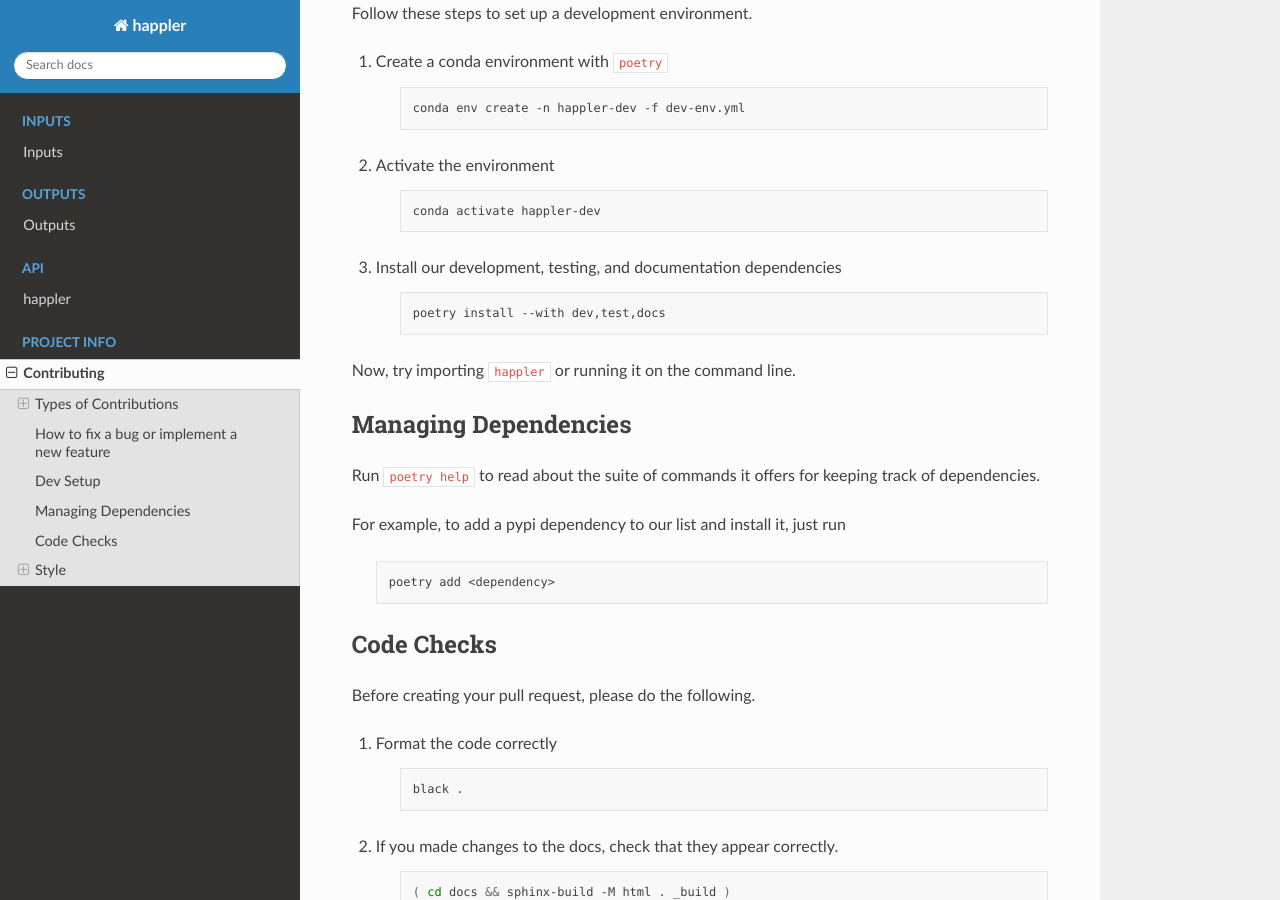
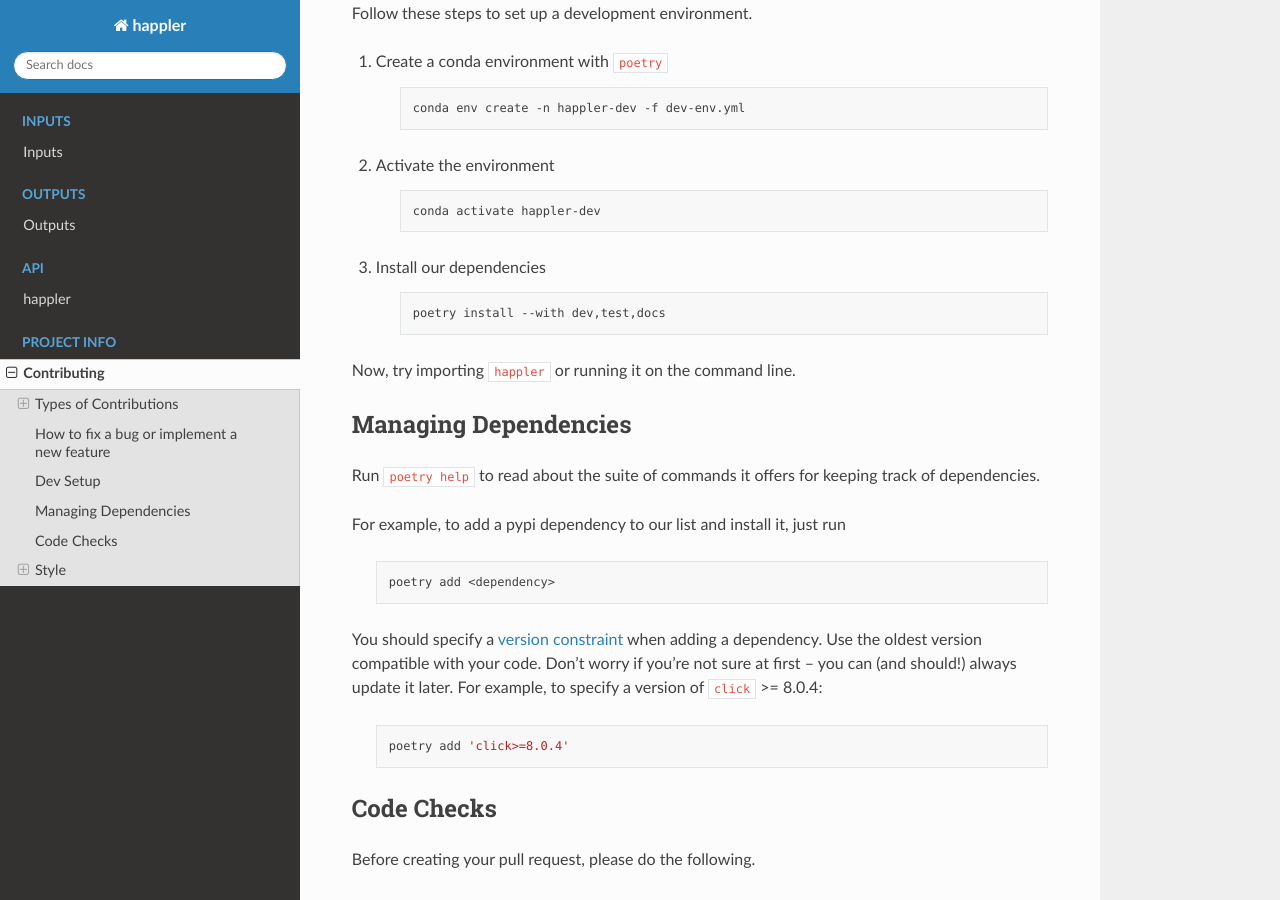
Before and after one commit to gymrek-lab/happler, a Sphinx documentation site: the page built from docs/project_info/contributing.rst, in a window 1280 px wide and 900 px high, scrolled down 1817 px. Built offline with Sphinx 7.4.7 and the Read the Docs theme 2.0.0, drawn with Linux system fonts in a browser that asks for light colours.

Commit message:
update instructions to encourage version constraints

```diff
--- a/docs/project_info/contributing.rst
+++ b/docs/project_info/contributing.rst
@@ -74,7 +74,7 @@
     .. code-block:: bash
 
         conda activate happler-dev
-3. Install our development, testing, and documentation dependencies
+3. Install our dependencies
 
     .. code-block:: bash
 
@@ -92,6 +92,12 @@
     .. code-block:: bash
 
         poetry add <dependency>
+
+You should specify a `version constraint <https://python-poetry.org/docs/master/dependency-specification>`_ when adding a dependency. Use the oldest version compatible with your code. Don't worry if you're not sure at first -- you can (and should!) always update it later. For example, to specify a version of ``click`` >= 8.0.4:
+
+    .. code-block:: bash
+
+        poetry add 'click>=8.0.4'
 
 .. _code-check-instructions:
 
```
